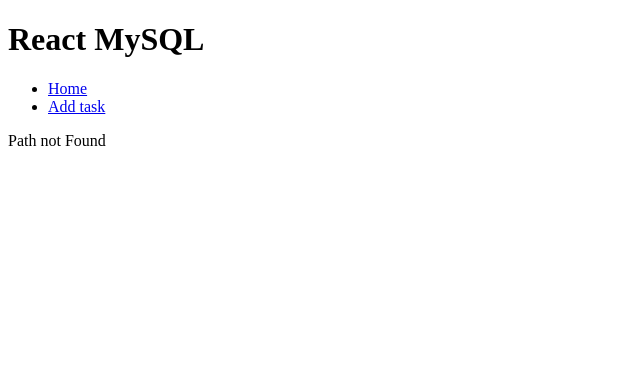
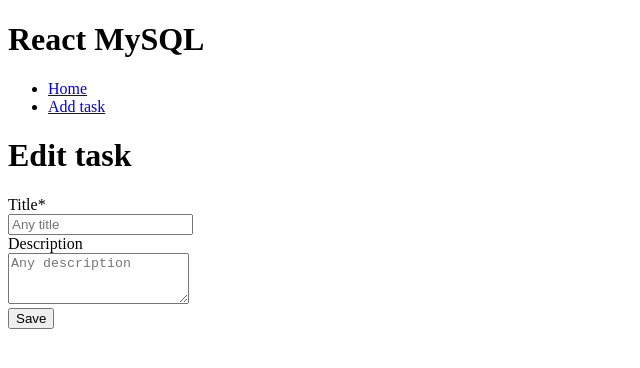
Before and after one commit to JuanBacon/MERN-tasklist, a React (Vite) app in the folder client/: page /edit/1 in a window 1280 px wide. Before the commit this address had no page. Shown: the top 368 px of the page, without its empty margins (0-640 px from the left). Built offline with nearby package versions, Linux system fonts and the light colour scheme; no server answers.

Commit message:
adding update function

```diff
--- a/client/src/API/task.api.js
+++ b/client/src/API/task.api.js
@@ -1,5 +1,8 @@
 import axios from "axios";
 
+export const getTaskRequest = async (id) => {
+    return await axios.get("http://localhost:4000/api/tasks/" + id);
+}
 export const getTasksRequest = async () => {
     return await axios.get("http://localhost:4000/api/tasks");
 };
@@ -10,3 +13,6 @@
 export const deleteTaskRequest = async (id) => {
     return await axios.delete("http://localhost:4000/api/tasks/" + id );
 }
+export const updateTaskRequest = async (id, newFields) => {
+    return await axios.put("http://localhost:4000/api/tasks/" + id,  newFields);
+}
--- a/client/src/App.jsx
+++ b/client/src/App.jsx
@@ -11,7 +11,8 @@
       <NavBar />
       <Routes>
         <Route path="/" element={<TaskPages />} />
-        <Route path="/new" element={<TaskForm />} />
+        <Route path="/new" element={<TaskForm key='new-task'/>} />
+        <Route path='/edit/:id' element={<TaskForm key= 'edit-task' />} />
         <Route path="*" element={<NotFound />} />
       </Routes>
     </TaskContextProvider>
--- a/client/src/components/NavBar.jsx
+++ b/client/src/components/NavBar.jsx
@@ -1,12 +1,16 @@
 import React from 'react'
 import { Link } from "react-router-dom";
+import { useNavigate } from 'react-router-dom';
+
 const NavBar = () => {
+
+    const navigate = useNavigate();
     return (
         <div>
             <h1> React MySQL</h1>
             <ul>
                 <li><Link to="/">Home</Link></li>
-                <li><Link to="/new">Add task</Link></li>
+                <li><Link to={"/new"}>Add task</Link></li>
             </ul>
         </div>
     )
--- a/client/src/components/TaskCard.jsx
+++ b/client/src/components/TaskCard.jsx
@@ -1,14 +1,14 @@
 import React from 'react'
-import {deleteTaskRequest} from '../API/task.api'
 import { useTasks } from '../context/TaskContext'
+import { useNavigate } from 'react-router-dom';
 
 const TaskCard = ({task}) => {
 
     const {deleteTask} = useTasks();
-
+    const navigate = useNavigate();
 
     return (
-        <div key={task.id}>
+        <div key={task.taskid}>
             <h3>{task.title}</h3>
             <p>{task.description}</p>
             <span>{task.done == 1 ? '✔' : '❌'}</span>
@@ -16,7 +16,7 @@
             <button onClick={() => deleteTask(task.taskid)}>
                 Delete
             </button>
-            <button>
+            <button onClick={() => navigate(`/edit/${task.taskid}`)}>
                 Edit
             </button>
         </div>
--- a/client/src/context/TaskContext.jsx
+++ b/client/src/context/TaskContext.jsx
@@ -1,6 +1,6 @@
 import { createContext, useContext } from "react";
 import { useState } from "react";
-import { getTasksRequest, deleteTaskRequest, createTaskRequest } from "../API/task.api";
+import { getTasksRequest, getTaskRequest, deleteTaskRequest, createTaskRequest, updateTaskRequest } from "../API/task.api";
 
 export const TaskContext = createContext()
 
@@ -34,6 +34,15 @@
         }
     }
 
+    const loadTask = async (id) => {
+        try {
+            const response = await getTaskRequest(id);
+            return response.data;
+        } catch (error) {
+            console.error(error);
+        }
+    }
+
     const deleteTask = async (id) => {
         try {
             const response = await deleteTaskRequest(id)
@@ -46,9 +55,9 @@
 
     const createTask = async (task) => {
         try {
-            if(task.title != ''){
+            if (task.title != '') {
                 const response = await createTaskRequest(task);
-                setTasks([... tasks, response.data])
+                setTasks([...tasks, response.data])
                 console.log(response);
             } else {
                 console.error("El campo titulo no puede estar vacío");
@@ -57,7 +66,15 @@
             console.error(error);
         }
     }
+    const updateTask = async (id, newFields) => {
+        try {
+            const response = await updateTaskRequest(id, newFields);
+            console.log(response);
+        } catch (error) {
+            console.error(error);
+        }
+    }
     return {
-        tasks, loadTasks, deleteTask, createTask
+        tasks, loadTasks, loadTask, deleteTask, createTask, updateTask
     }
 }
--- a/client/src/pages/TaskForm.jsx
+++ b/client/src/pages/TaskForm.jsx
@@ -1,24 +1,62 @@
 import React from 'react'
 import { Form, Formik } from "formik";
 import { useTasks } from '../context/TaskContext';
+import { useParams, useNavigate } from 'react-router-dom';
+import { useEffect, useState } from 'react';
 
-const TaskForm = () => {
+function TaskForm() {
 
-    const {createTask} = useTasks();
+    const params = useParams();
+    const navigate = useNavigate();
+
+    const [task, setTask] = useState({
+        title: "",
+        description: ""
+    });
+    const { createTask, loadTask, updateTask } = useTasks();
+
+    useEffect(() => {
+        console.log("builded component");
+        const retrieveData = async () => {
+            if (params.id) {
+                const response = await loadTask(params.id);
+                setTask({
+                    title: response.title,
+                    description: response.description
+                })
+            } else {
+                setTask({
+                    title: "",
+                    description: ""
+                });
+            }
+        };
+        retrieveData();
+    }, []);
+
     return (
         <>
-            <h1>Add a task</h1>
+            <h1>{params.id ? 'Edit task' : 'Add Task'}</h1>
+            {console.log(task)}
             <Formik
-                initialValues={{
-                    title: "",
-                    description: "",
-                }}
-                onSubmit={async (values, actions) => {
-                    createTask(values);
-                    actions.resetForm();
-                }}>
-                {({ handleChange, handleSubmit,values, isSubmitting }) => (
-                    <Form onSubmit={handleSubmit} >
+                initialValues={task}
+                enableReinitialize={true}
+                onSubmit={async (values) => {
+                    if(params.id){
+                        console.log('Updating data...');
+                        await updateTask(params.id, values);
+                        navigate('/');
+                    } else{
+                        await createTask(values);
+                        navigate('/');
+                    }
+                    setTask({
+                        title: "",
+                        description: ""
+                    })
+                } }>
+                {({ handleChange, handleSubmit, values, isSubmitting }) => (
+                    <Form onSubmit={handleSubmit}>
                         <label>Title*</label>
                         <br />
                         <input
@@ -26,8 +64,7 @@
                             name='title'
                             placeholder='Any title'
                             onChange={handleChange}
-                            value={values.title}
-                        />
+                            value={values.title} />
                         <br />
                         <label>Description</label>
                         <br />
@@ -36,8 +73,7 @@
                             name='description'
                             placeholder='Any description'
                             onChange={handleChange}
-                            value={values.description}
-                        />
+                            value={values.description} />
                         <br />
                         <button type='submit' disabled={isSubmitting}>
                             {isSubmitting ? 'saving...' : 'Save'}
@@ -46,7 +82,7 @@
                 )}
             </Formik>
         </>
-    )
+    );
 }
 
 export default TaskForm
```
Also changed, not shown: 1 other file (tests, documents, lock files or other folders).
